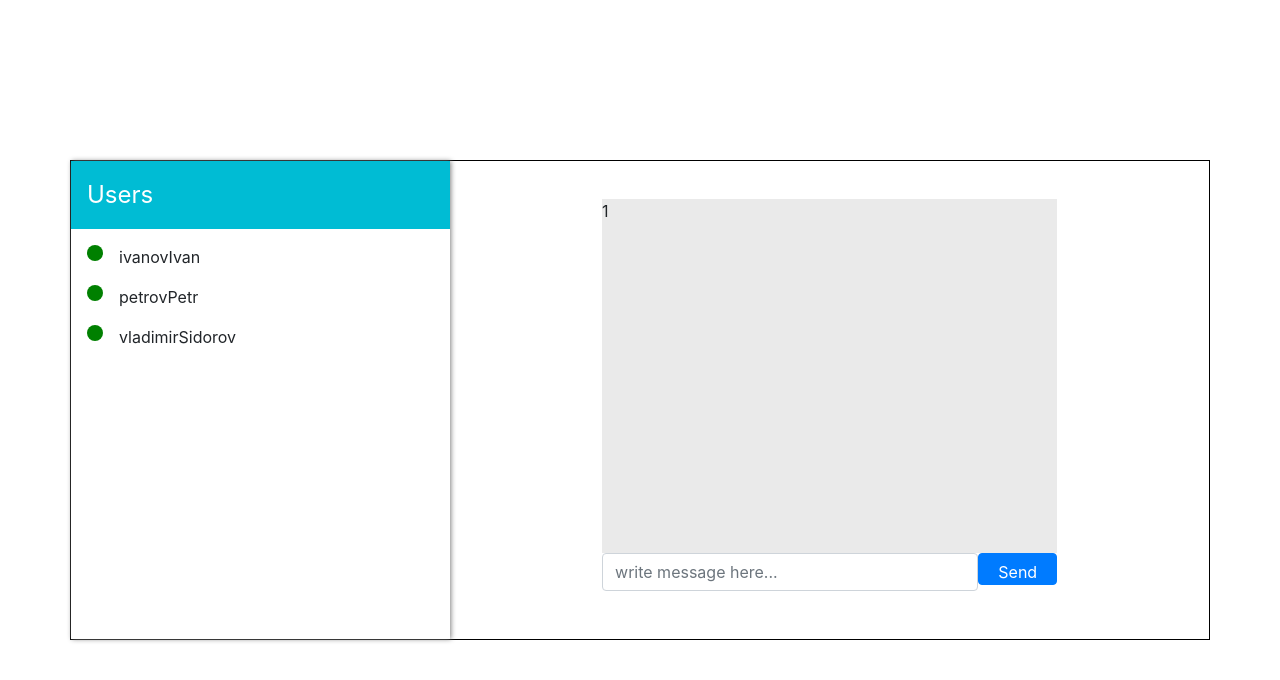
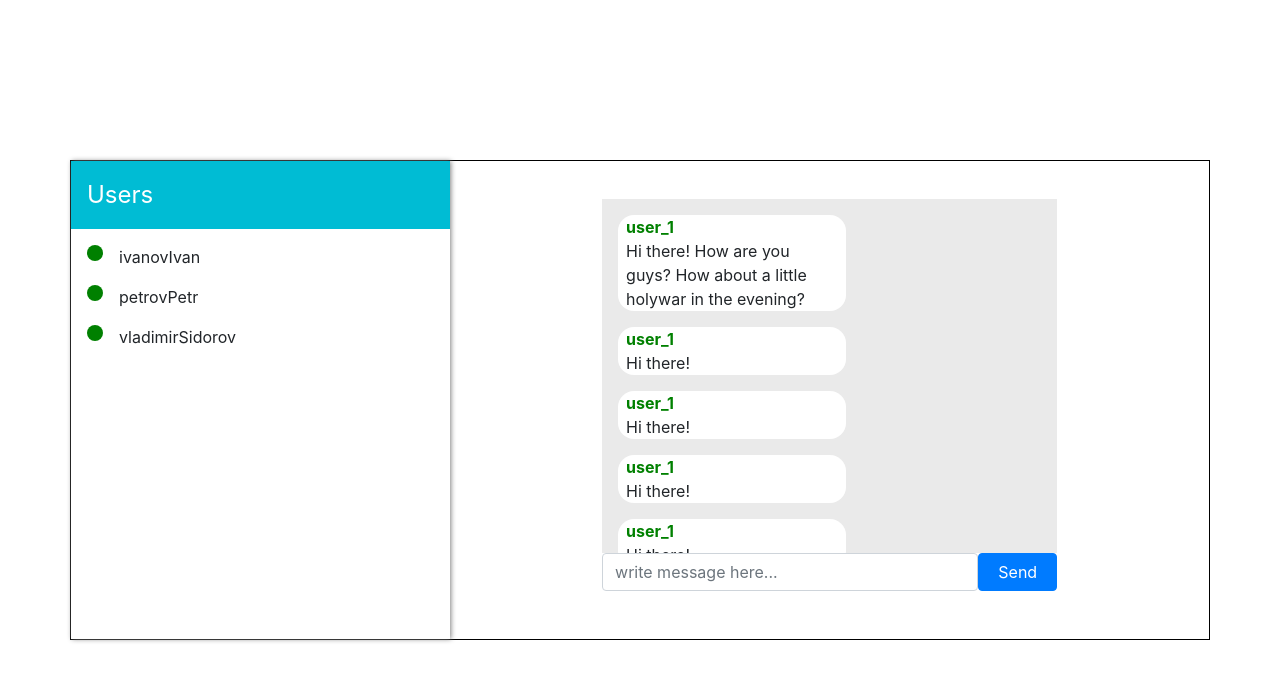
Before and after one commit to ShevchenkoPavel/chat, a React (Create React App) app: page / in a window 1280 px wide. Shown: the top 680 px of the page. Built offline with nearby package versions, Linux system fonts and the light colour scheme.

Commit message:
[T-3] message-bar markup little hardcoded

```diff
--- /dev/null
+++ b/src/components/message/message.scss
@@ -0,0 +1,16 @@
+.message {
+  background-color: white;
+  border-radius: 1rem;
+  padding: 0 0.5rem;
+  margin: 1rem 1rem;
+  max-width: 50%;
+}
+
+.message__author {
+  color: green;
+  font-weight: bold;
+}
+
+.message__content {
+
+}
--- /dev/null
+++ b/src/components/message/message.tsx
@@ -0,0 +1,16 @@
+import React from 'react';
+import './message.scss';
+
+type Props = {
+  author: string;
+  content: string;
+};
+
+export const Message = ({ author, content }: Props): React.ReactElement => {
+  return (
+    <div className="message">
+      <div className="message__author">{author}</div>
+      <div className="message__content">{content}</div>
+    </div>
+  );
+};
--- a/src/components/messages_window/messages_window.scss
+++ b/src/components/messages_window/messages_window.scss
@@ -16,6 +16,7 @@ $messages_window_background_color: rgb(234, 234, 234);
 .messages-window__send-bar {
   display: flex;
   flex-direction: row;
+  align-items: flex-start;
   height: 2rem;
 }
 
--- a/src/components/messages_window/messages_window.tsx
+++ b/src/components/messages_window/messages_window.tsx
@@ -4,10 +4,25 @@ import './messages_window.scss';
 import { Button, Form } from 'react-bootstrap';
 import { lang } from '../../lang/EN';
 
+import { Message } from '../message/message';
+
 export const MessagesWindow = (): React.ReactElement => {
   return (
     <div className="messages-window">
-      <div className="messages-window__window">1</div>
+      <div className="messages-window__window">
+        <Message
+          author="user_1"
+          content="Hi there! How are you guys? How about a little holywar in the evening? "
+        />
+        <Message author="user_1" content="Hi there!" />
+        <Message author="user_1" content="Hi there!" />
+        <Message author="user_1" content="Hi there!" />
+        <Message author="user_1" content="Hi there!" />
+        <Message author="user_1" content="Hi there!" />
+        <Message author="user_1" content="Hi there!" />
+        <Message author="user_1" content="Hi there!" />
+        <Message author="user_1" content="Hi there!" />
+      </div>
       <Form>
         <Form.Group
           controlId="messageForm"
--- a/src/pages/chat/chat.scss
+++ b/src/pages/chat/chat.scss
@@ -8,3 +8,7 @@
 .chat__container__content {
   height: 100%;
 }
+
+.chat__container__content__column {
+  max-height: 100%;
+}
--- a/src/pages/chat/chat.tsx
+++ b/src/pages/chat/chat.tsx
@@ -17,10 +17,10 @@ export function Chat(): React.ReactElement {
       style={{ paddingLeft: 0, paddingRight: 0 }}
     >
       <Row noGutters className="chat__container__content">
-        <Col xs={4}>
+        <Col xs={4} className="chat__container__content__column">
           <UsersBar users={users} />
         </Col>
-        <Col>
+        <Col className="chat__container__content__column">
           <MessagesWindow />
         </Col>
       </Row>
--- /dev/null
+++ b/src/types/message.ts
@@ -0,0 +1,4 @@
+export type MessageType = {
+  author: string;
+  content: string;
+};
```
Also changed, not shown: src/utils/mock/messages.json (added, +29 -0 lines).
